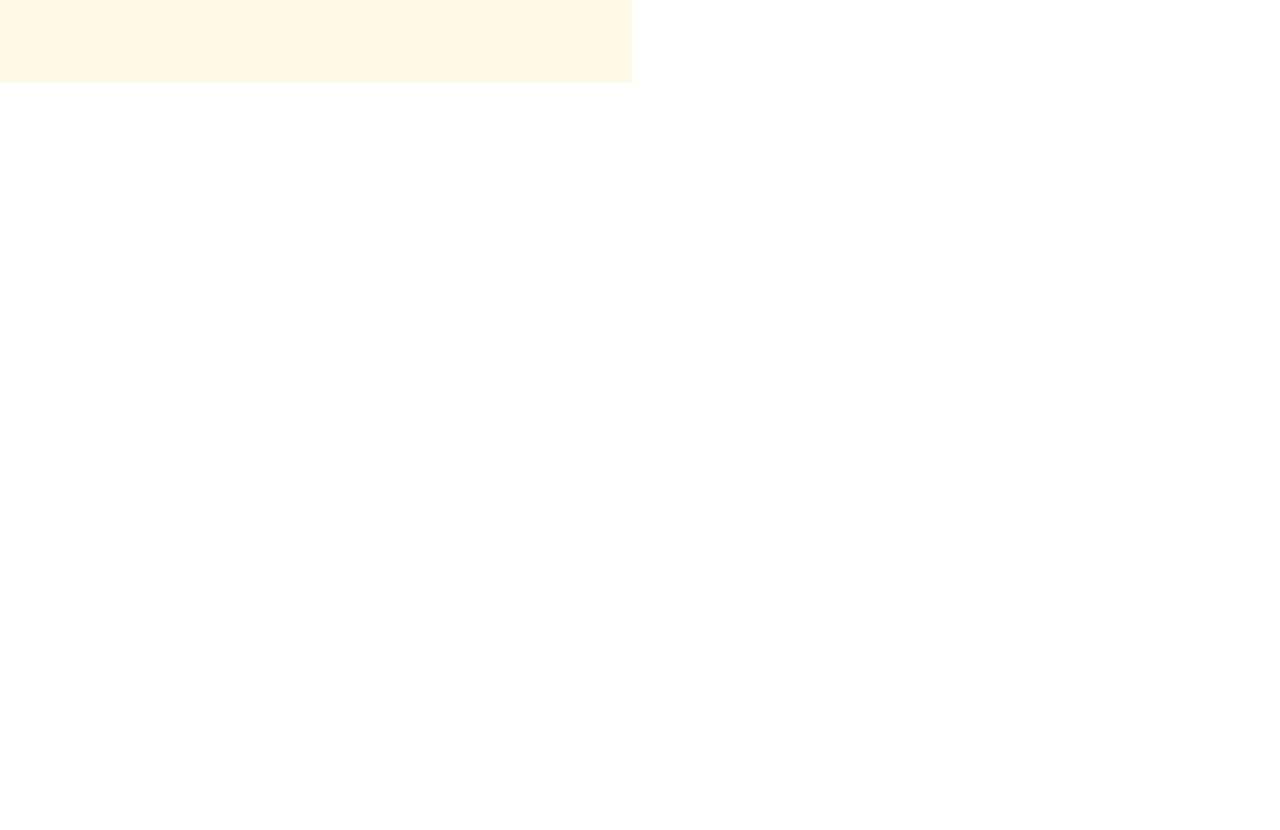
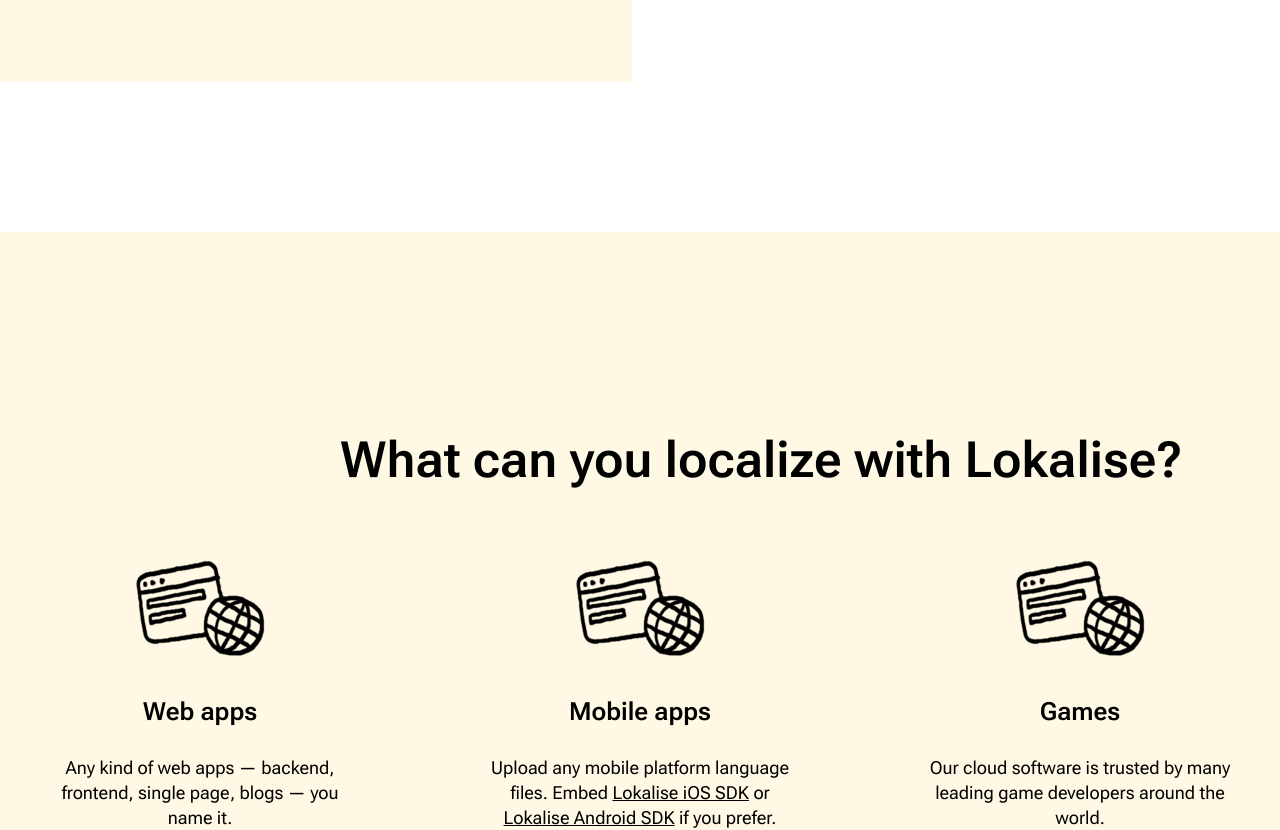
Before and after one commit to MSaliamon/localise, a plain HTML site: page index.html in a window 1280 px wide. Shown: the part 4299-5129 px from the top of the page. Before the commit the page ends 4531 px from the top, so only its background shows below. Drawn offline with Linux system fonts and the light colour scheme.

Commit message:
fix-text-decoration

```diff
--- a/index.html
+++ b/index.html
@@ -42,7 +42,7 @@
     </section>
     <section class="section2">
         <div class="section2__container">
-            <h2 class="section2__title">The preferred localization <br> tool of 1500+ companies</h2>
+            <h2 class="section2__title title">The preferred localization <br> tool of 1500+ companies</h2>
             <div class="section2__svg">
                 <img src="./img/specialized.svg" alt="specialized" class="section2__specialized">
                 <img src="./img/virqin.svg" alt="virgin" class="virgin">
@@ -54,38 +54,61 @@
         </div>
     </section>
     <section class="section3">
-        <div class="section3__container">
+        <div class="container">
             <div class="section3__text-container">
                 <h2 class="section3__title">Control the localization process</h2>
-                <p class="section3__text">Collaborate with your team in a single workspace. Add and assign <span class="section3__text-wrap">tasks</span>, track progress, and enjoy a seamless localization workflow where you know who is doing what and when.</p>
+                <p class="section3__text">Collaborate with your team in a single workspace. Add and assign <span class="text-wrap">tasks</span>, track progress, and enjoy a seamless localization workflow where you know who is doing what and when.</p>
                 <a href="#" class="section3__link-text">Start now</a>
             </div>
             <img src="./img/1111 1.gif" alt="1111" class="section3__gif">
         </div>
-        <div class="section3__container">
+        <div class="container">
             <img src="./img/2222 1.gif" alt="2222" class="section3__gif">
             <div class="section3__text-container text--container2">
                 <h2 class="section3__title title--min-width">Shorten time to market</h2>
-                <p class="section3__text text--min-width">Localize your product in parallel with the development cycle. Use the <span class="section3__text-wrap">Adobe XD</span>, <span class="section3__text-wrap">Figma</span>, and <span class="section3__text-wrap">Sketch</span> plugins to start working on translations as soon as the product design is ready. No more idle waiting.</p>
+                <p class="section3__text text--min-width">Localize your product in parallel with the development cycle. Use the <span class="text-wrap">Adobe XD</span>, <span class="text-wrap">Figma</span>, and <span class="text-wrap">Sketch</span> plugins to start working on translations as soon as the product design is ready. No more idle waiting.</p>
                 <a href="#" class="section3__link-text">Start now</a>
             </div>
         </div>
-        <div class="section3__container">
+        <div class="container">
             <div class="section3__text-container">
                 <h2 class="section3__title">Ensure quality</h2>
-                <p class="section3__text text--min-width2">Use built-in tools — e.g. <span class="section3__text-wrap">translation memory</span>, machine translation, and <span class="section3__text-wrap"> QA checks</span> — to enhance the quality and cohesion of translations. Add product <span class="section3__text-wrap">screenshots</span> for context and use the <span class="section3__text-wrap">in-context editors</span> for instant previews.</p>
+                <p class="section3__text text--min-width2">Use built-in tools — e.g. <span class="text-wrap">translation memory</span>, machine translation, and <span class="text-wrap"> QA checks</span> — to enhance the quality and cohesion of translations. Add product <span class="text-wrap">screenshots</span> for context and use the <span class="text-wrap">in-context editors</span> for instant previews.</p>
                 <a href="#" class="section3__link-text">Start now</a>
             </div>
             <img src="./img/3333 1.gif" alt="3333" class="section3__gif">
         </div>
-        <div class="section3__container">
+        <div class="container">
             <img src="./img/code.png" alt="code" class="section3__gif">
             <div class="section3__text-container text--container2">
                 <h2 class="section3__title title--min-width">Less work for developers</h2>
-                <p class="section3__text text--min-width2">Eliminate the hassle of localization and let developers get back to their main tasks. Save hours with the powerful <span class="section3__text-wrap">API</span>, <span class="section3__text-wrap">CLI</span>, <span class="section3__text-wrap">mobile SDKs</span>, and integrations with <span class="section3__text-wrap">GitHub</span> , <span class="section3__text-wrap">Bitbucket</span>, <span class="section3__text-wrap">JIRA</span>, and more.</p>
+                <p class="section3__text text--min-width2">Eliminate the hassle of localization and let developers get back to their main tasks. Save hours with the powerful <span class="text-wrap">API</span>, <span class="text-wrap">CLI</span>, <span class="text-wrap">mobile SDKs</span>, and integrations with <span class="text-wrap">GitHub</span> , <span class="text-wrap">Bitbucket</span>, <span class="section3__text-wrap">JIRA</span>, and more.</p>
                 <a href="#" class="section3__link-text">Start now</a>
             </div>
         </div>
     </section>
+    <section class="section4">
+        <h2 class="section4__title title">What can you localize with Lokalise?</h2>
+        <div class="container">
+            <div class="box">
+                <div class="box-element">
+                    <img src="./img/web-apps.png" alt="web-apps" class="box-elelment__img">
+                    <h3 class="box-element__title">Web apps</h3>
+                    <p class="box-element__text">Any kind of web apps — backend, frontend, single page, blogs — you <br> name it.</p>
+                </div>
+                <div class="box-element">
+                    <img src="./img/web-apps.png" alt="web-apps" class="box-elelment__img">
+                    <h3 class="box-element__title">Mobile apps</h3>
+                    <p class="box-element__text">Upload any mobile platform language files. Embed <span class="text-wrap">Lokalise iOS SDK</span> or <br> <span class="text-wrap">Lokalise Android SDK</span> if you prefer. </p>
+                </div>
+                <div class="box-element">
+                    <img src="./img/web-apps.png" alt="web-apps" class="box-elelment__img">
+                    <h3 class="box-element__title">Games</h3>
+                    <p class="box-element__text">Our cloud software is trusted by many leading game developers around the world.</p>
+                </div>
+            </div>
+            <div class="box"></div>
+        </div>
+    </section>
 </body>
 </html>
--- a/scss/main.scss
+++ b/scss/main.scss
@@ -100,7 +100,7 @@
     display: flex;
     flex-direction: column;
 }
-.section2__title {
+.title {
     @include roboro-dark600 ($dark, $font, $fw-big);
     margin: 98px 340px;
     display: flex;
@@ -121,7 +121,7 @@
     gap: 250px;
     margin-bottom: 150px;
 }
-.section3__container {
+.container {
     display: flex;
     justify-content: center;
     align-items: center;
@@ -158,9 +158,9 @@
     width: 451px;
     font-size: 20px;
     line-height: 30px;
-    .section3__text-wrap {
-        text-decoration-line: underline;
-    }
+}
+.text-wrap {
+    text-decoration-line: underline;
 }
 .section3__link-text {
     @include roboro-dark600 ($dark, $font, $fw-big);
@@ -168,3 +168,39 @@
     font-size: 20px;
     line-height: 30px;
 }
+.section4 {
+    padding-top: 100px;
+    width: 100%;
+    background-color: $bg-bodily;
+}
+.section4__title {
+    width: 890px;
+    margin-bottom: 58px;
+}
+.box {
+    display: flex;
+    flex-direction: row;
+    gap: 110px;
+}
+.box-element {
+    display: flex;
+    flex-direction: column;
+    gap: 26px;
+    width: 330px;
+}
+.box-elelment__img {
+    width: 160px;
+    margin: 0px 85px;
+}
+.box-element__title {
+    @include roboro-dark600 ($dark, $font, $fw-big);
+    text-align: center;
+    font-size: 25px;
+    line-height: 35px;
+}
+.box-element__text {
+    @include roboro-dark400 ($dark, $font, $fw-small);
+    text-align: center;
+    font-size: 18px;
+    line-height: 25px;
+}
```
Also changed, not shown: css/main.css, css/main.min.css, img/web-apps.png (added).
